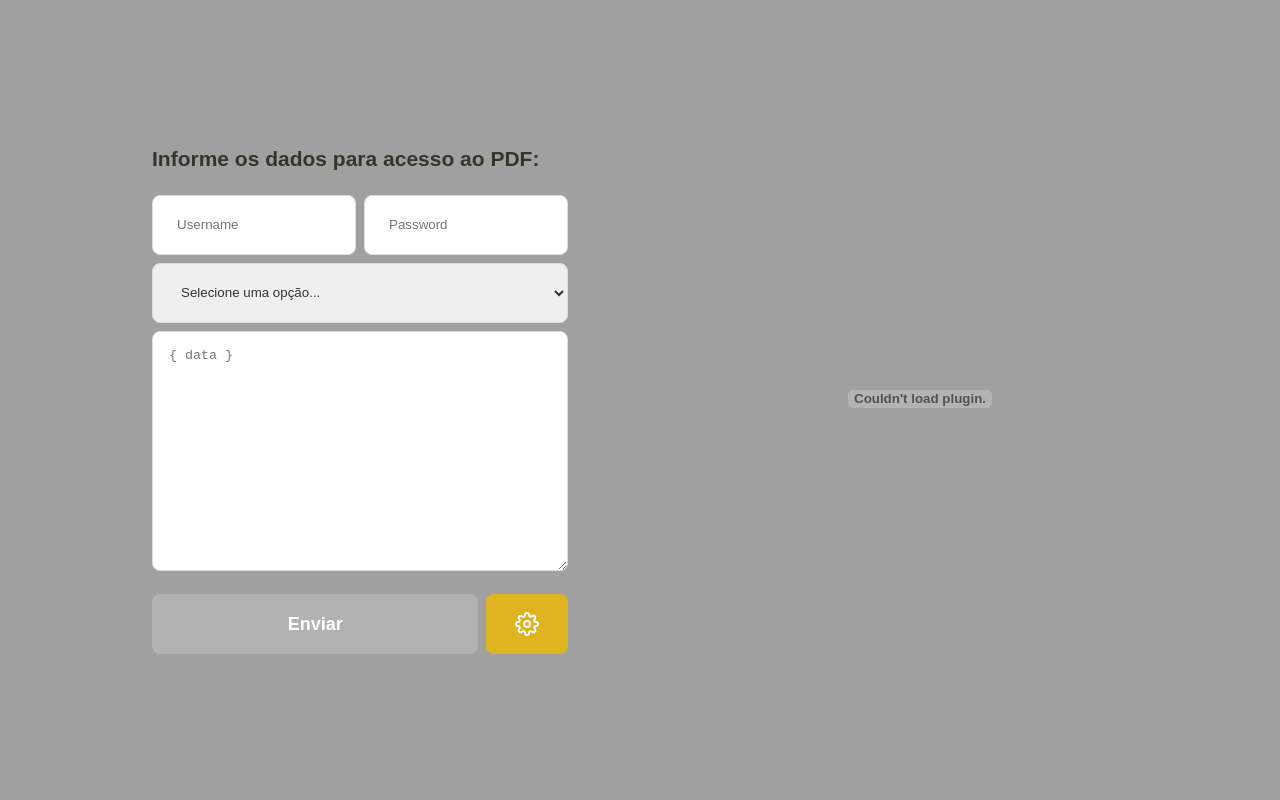
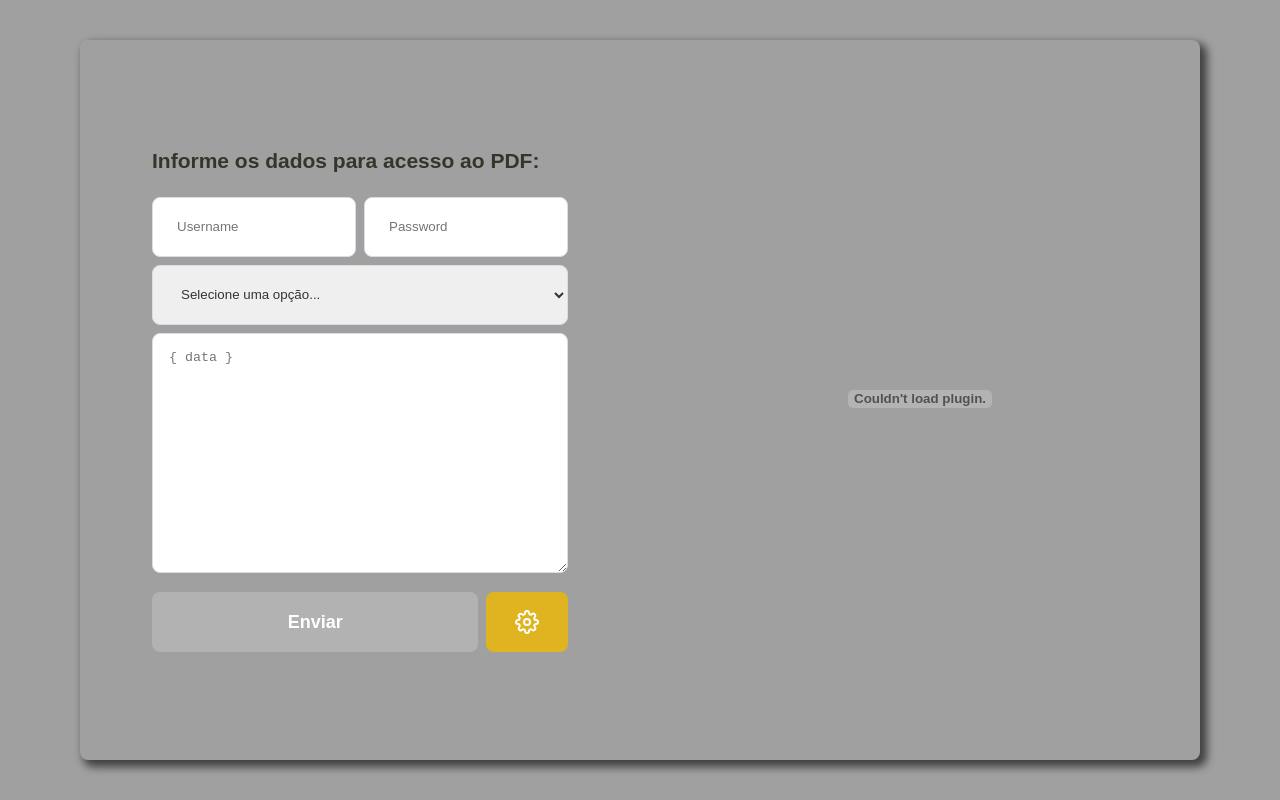
Before and after one commit to ia-Simon/pdf-visualizer, a React (Create React App) app: page / in a window 1280 px wide. Built offline with nearby package versions, Linux system fonts and the light colour scheme.

Commit message:
Visual enhancements

```diff
--- a/package.json
+++ b/package.json
@@ -2,7 +2,7 @@
   "name": "frontend",
   "version": "0.1.0",
   "private": true,
-  "proxy": "https://100.21.154.224:8080/rest/services/proposta/ws",
+  "proxy": "http://100.21.154.224:8080/rest/services/proposta/ws",
   "dependencies": {
     "@testing-library/jest-dom": "^4.2.4",
     "@testing-library/react": "^9.5.0",
--- a/src/global.css
+++ b/src/global.css
@@ -37,7 +37,6 @@ form textarea {
     width: 100%;
     resize: vertical;
     min-height: 240px;
-    max-height: 65vh;
     color: #333;
     border: 1px solid #dcdce6;
     border-radius: 8px;
@@ -53,7 +52,7 @@ form textarea {
     border-radius: 8px;
     color: #FFF;
     font-weight: 700;
-    margin-top: 20px;
+    margin-top: 16px;
     display: inline-block;
     text-align: center;
     text-decoration: none;
--- a/src/pages/PdfGetter/styles.css
+++ b/src/pages/PdfGetter/styles.css
@@ -1,9 +1,11 @@
 .pdfGetter-container {
     width: 100%;
     max-width: 1120px;
-    height: 100vh;
-    margin: 0 auto;
+    height: 90vh;
+    margin: 5vh auto;
 
+    box-shadow: 5px 5px 8px 2px #404040;
+    border-radius: 8px;
     position: relative;
 
     display: flex;
@@ -20,7 +22,7 @@
     background: #b00000;
     border: 1px solid #700000;
 
-    position: absolute;
+    position: fixed;
     top: 1vh;
     left: 10%;
     z-index: 20;
@@ -35,7 +37,7 @@
     width: 80%;
     height: 98vh;
 
-    position: absolute;
+    position: fixed;
     top: 1vh;
     left: 10%;
     z-index: 10;
@@ -72,6 +74,10 @@
     margin-bottom: 8px;
 }
 
+.pdfGetter-container section form textarea {
+    max-height: 55vh;
+}
+
 .pdfGetter-container section form .input-conf {
     display: flex;
     align-items: center;
@@ -88,24 +94,24 @@
     margin: auto;
 }
 
-.pdfGetter-container section object {
+.pdfGetter-container #pdfViewer object {
     width: 100%;
-    height: 70vh;
+    height: 65vh;
     border-radius: 8px;
 }
 
-.pdfGetter-container section .pdf-conf {
+.pdfGetter-container #pdfViewer .pdf-conf {
     display: flex;
     align-items: center;
     justify-content: space-between;
 }
 
-.pdfGetter-container section .pdf-conf #Expand {
+.pdfGetter-container #pdfViewer .pdf-conf #Expand {
     display: none;
     margin-right: 8px;
     width: 25%;
 }
 
-.pdfGetter-container section .pdf-conf #Expand svg {
+.pdfGetter-container #pdfViewer .pdf-conf #Expand svg {
     margin: auto;
 }
```
